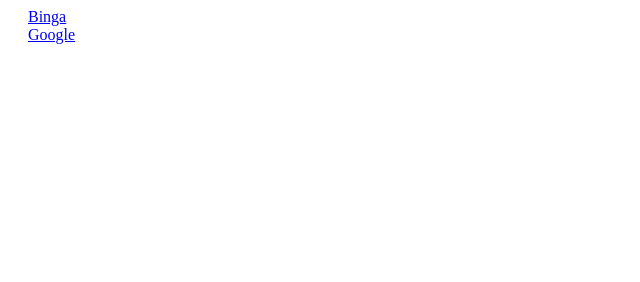
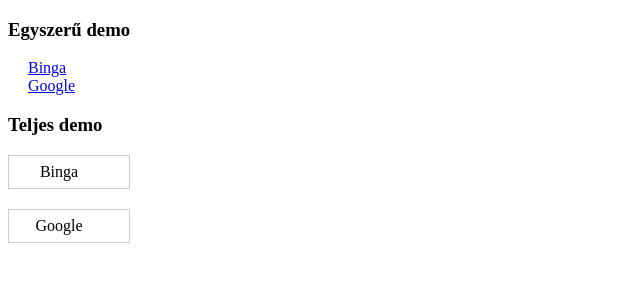
Before and after one commit to newplayer/jquery.favicon, a plain HTML site: page index.html in a window 1280 px wide. Shown: the whole page, without its empty margins (0-640 px from the left). Drawn offline with nearby package versions, Linux system fonts and the light colour scheme.

Commit message:
demo kibővítése és egy kis leírás

```diff
--- a/index.html
+++ b/index.html
@@ -10,17 +10,43 @@
 $(document).ready(function(){
 
 	$(".simple_demo").favicon();
+
+	$(".full_demo").favicon({
+		position: "right top",
+		repeat: "repeat-y",
+		padding: "0px 20px 0px 0px",
+		domainsource: "data-domain",
+		addclass: "extra_class"
+	});
 });
 </script>
+
+<style>
+	.extra_class{
+		width: 100px;
+		height: 32px;
+		margin-bottom: 20px;
+		line-height: 32px;
+		text-align: center;
+		border: 1px solid #ccc;
+	}
+</style>
 
 </head>
 <body>
 
-	<a class='simple_demo' href='http://binga.hu/' >Binga</a>
 
-	<br />
+	<h3>Egyszerű demo</h3>
 
+	<a class='simple_demo' href='http://binga.hu/' >Binga</a> <br />
 	<a class='simple_demo' href='http://google.hu/' >Google</a>
+
+
+	<h3>Teljes demo</h3>
+
+	<div class='full_demo' data-domain='binga.hu' >Binga</div>
+	<div class='full_demo' data-domain='google.hu' >Google</div>
+
 
 </body>
 </html>
```
Also changed, not shown: 1 other file.
